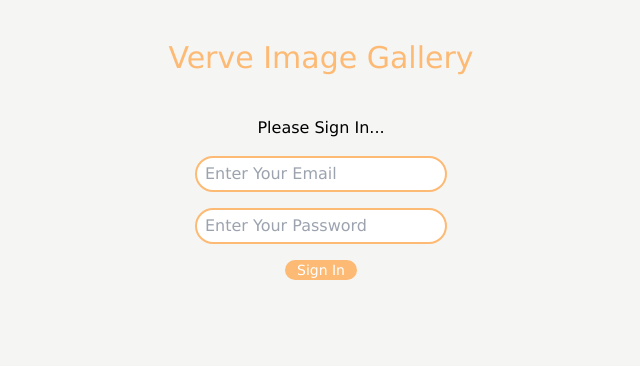
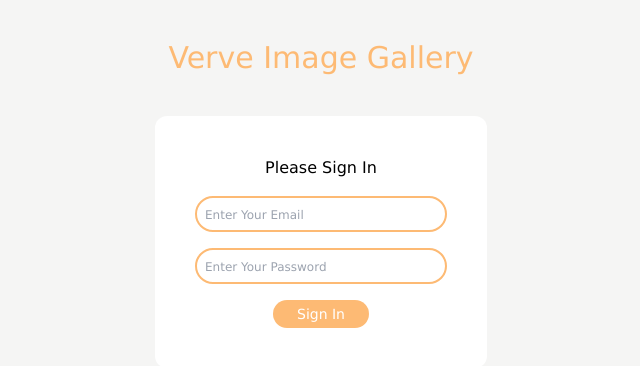
Before and after one commit to Amelss/hng-stage-three, a React (Vite) app: page / in a window 1280 px wide. Shown: the top 366 px of the page, without its empty margins (319-959 px from the left). Built offline with nearby package versions, Linux system fonts and the light colour scheme.

Commit message:
form edits

```diff
--- a/src/auth/Signin.jsx
+++ b/src/auth/Signin.jsx
@@ -28,8 +28,8 @@ export default function Signin() {
   return (
     <div className="text-center bg-stone-100 h-screen">
       <h1 className="text-orange-300 text-3xl py-10">Verve Image Gallery</h1>
-      <form onSubmit={signIn}>
-        <h1 className="pb-4">Please Sign In...</h1>
+      <form onSubmit={signIn} className="bg-white w-max  mx-auto px-4 py-6 rounded-xl md:px-10 md:py-10">
+        <h1 className="pb-4">Please Sign In</h1>
         <input
           type="email"
           name="email"
@@ -37,7 +37,7 @@ export default function Signin() {
           placeholder="Enter Your Email"
           value={email}
           onChange={(e) => setEmail(e.target.value)}
-          className="border-2 border-orange-300 rounded-full pr-10 px-2 mb-4 py-1"
+          className="border-2 border-orange-300 rounded-full pr-10 px-2 mb-4 py-1 placeholder:text-xs "
         />
         <br />
         <input
@@ -47,10 +47,10 @@ export default function Signin() {
           placeholder="Enter Your Password"
           value={password}
           onChange={(e) => setPassword(e.target.value)}
-          className="border-2 border-orange-300 rounded-full pr-10 px-2 py-1"
+          className="border-2 border-orange-300 rounded-full pr-10 px-2 py-1 placeholder:text-xs"
         />
         <br />
-        <button className="bg-orange-300 mt-4 px-3 text-white text-sm rounded-full">
+        <button className="bg-orange-300 mt-4 py-1 px-6 text-white text-sm rounded-full">
           Sign In
         </button>
         {error && (
--- a/src/output.css
+++ b/src/output.css
@@ -608,6 +608,19 @@ video {
   width: 300px;
 }
 
+.w-40 {
+  width: 10rem;
+}
+
+.w-full {
+  width: 100%;
+}
+
+.w-max {
+  width: -moz-max-content;
+  width: max-content;
+}
+
 .transform {
   transform: translate(var(--tw-translate-x), var(--tw-translate-y)) rotate(var(--tw-rotate)) skewX(var(--tw-skew-x)) skewY(var(--tw-skew-y)) scaleX(var(--tw-scale-x)) scaleY(var(--tw-scale-y));
 }
@@ -622,12 +635,24 @@ video {
   animation: pulse 2s cubic-bezier(0.4, 0, 0.6, 1) infinite;
 }
 
+.justify-center {
+  justify-content: center;
+}
+
 .rounded-full {
   border-radius: 9999px;
 }
 
 .rounded-lg {
   border-radius: 0.5rem;
+}
+
+.rounded {
+  border-radius: 0.25rem;
+}
+
+.rounded-xl {
+  border-radius: 0.75rem;
 }
 
 .border-2 {
@@ -674,6 +699,11 @@ video {
   background-color: rgb(245 245 244 / var(--tw-bg-opacity));
 }
 
+.bg-white {
+  --tw-bg-opacity: 1;
+  background-color: rgb(255 255 255 / var(--tw-bg-opacity));
+}
+
 .object-cover {
   -o-object-fit: cover;
      object-fit: cover;
@@ -707,6 +737,26 @@ video {
 .py-7 {
   padding-top: 1.75rem;
   padding-bottom: 1.75rem;
+}
+
+.px-4 {
+  padding-left: 1rem;
+  padding-right: 1rem;
+}
+
+.py-4 {
+  padding-top: 1rem;
+  padding-bottom: 1rem;
+}
+
+.py-6 {
+  padding-top: 1.5rem;
+  padding-bottom: 1.5rem;
+}
+
+.px-6 {
+  padding-left: 1.5rem;
+  padding-right: 1.5rem;
 }
 
 .pb-10 {
@@ -792,6 +842,16 @@ video {
   display: none;
 }
 
+.placeholder\:text-xs::-moz-placeholder {
+  font-size: 0.75rem;
+  line-height: 1rem;
+}
+
+.placeholder\:text-xs::placeholder {
+  font-size: 0.75rem;
+  line-height: 1rem;
+}
+
 @media (min-width: 768px) {
   .md\:float-left {
     float: left;
@@ -830,6 +890,11 @@ video {
     padding-bottom: 2.5rem;
   }
 
+  .md\:px-10 {
+    padding-left: 2.5rem;
+    padding-right: 2.5rem;
+  }
+
   .md\:text-center {
     text-align: center;
   }
```
